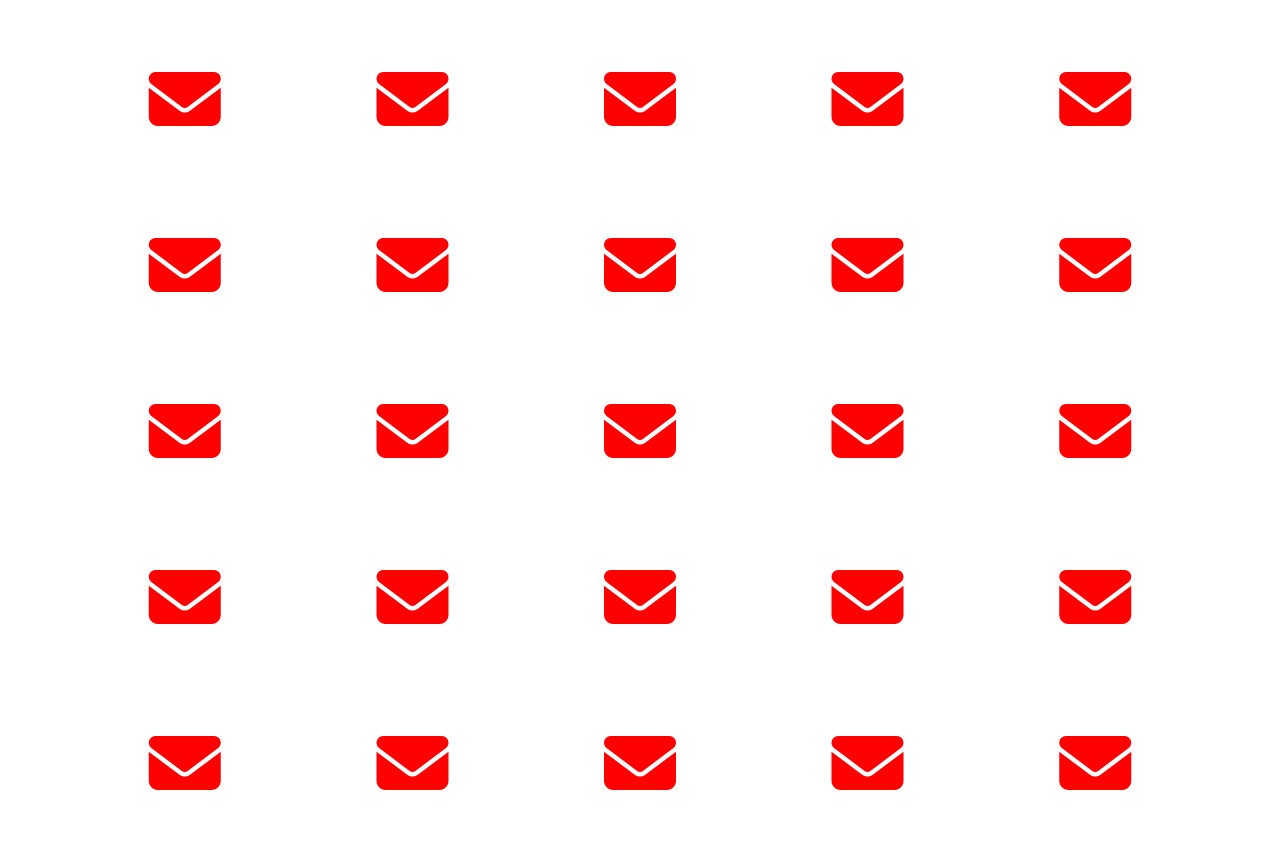
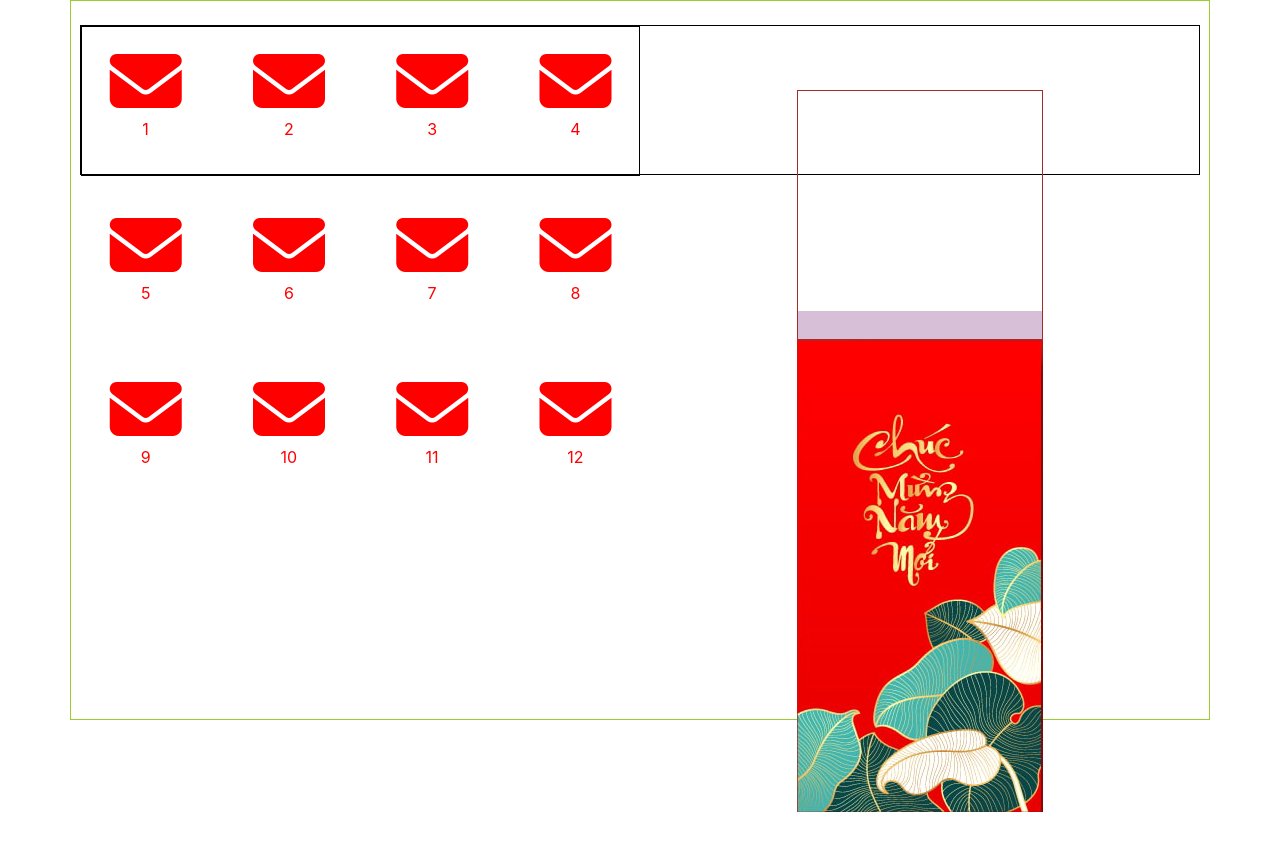
Before and after one commit to sonkun-game/fubookclub, a Nuxt app: page /lucky_money in a window 1280 px wide. Shown: the top 850 px of the page. After the commit the page ends 826 px from the top, so only its background shows below. Built offline with nearby package versions, Linux system fonts and the light colour scheme.

Commit message:
init lucky page

```diff
--- a/assets/css/main.css
+++ b/assets/css/main.css
@@ -48,3 +48,23 @@
 .w-5 {
   width: 5%
 }
+
+/* Not allow drag or select  */
+.not_allow_select {
+  /* not select */
+  -webkit-user-select: none;
+  -khtml-user-select: none;
+  -moz-user-select: none;
+  -o-user-select: none;
+  user-select: none;
+
+  /* not drag */
+  -webkit-user-drag: none;
+  -khtml-user-drag: none;
+  -moz-user-drag: none;
+  -o-user-drag: none;
+}
+
+.hidden {
+  display: none;
+}
--- a/components/Body/BodyLuckyMoney.vue
+++ b/components/Body/BodyLuckyMoney.vue
@@ -2,38 +2,62 @@
 <template>
   <div class="container px-4 py-4">
     <div class="d-grid gap-3">
-      <div class="row gap-3" v-for="(item,index) in 5" :key="index" >
-        <div class="col gap-5">
-          <i class="fa-solid fa-envelope fs-72"></i>
+        <div class="row">
+          <div class="col-sm-6">
+            <div class="row gap-3">
+              <div class="col" v-for="(item) in envelop" :key="item.id">
+                <i class="open_envelop fa-solid fa-envelope fs-72"></i>
+                <p>{{item.id}}</p>
+              </div>
+            </div>
+          </div>
+          <div class="col-sm-6">
+            <div class="envelop-container">
+              <div class="result">
+                <div class="content hidden">
+                  <p> Price : 45,000 VND</p>
+                </div>
+              </div>
+              <div class="money-withdraw" id="money_withdraw">
+                <div class="pull-up" id="pull_up"></div>
+                <ImageBase
+                  custom_class="lucky_money"
+                  alt="LUCKEY_MONEY"
+                  type="other"
+                  name="hundred.jpeg">
+                </ImageBase>
+              </div>
+              <ImageBase
+                custom_class="envelop"
+                alt="ENVELOP"
+                type="other"
+                name="envelop.jpg">
+              </ImageBase>
+            </div>
+          </div>
         </div>
-        <div class="col gap-5">
-          <i class="fa-solid fa-envelope fs-72"></i>
-        </div>
-        <div class="col gap-5">
-          <i class="fa-solid fa-envelope fs-72"></i>
-        </div>
-        <div class="col gap-5">
-          <i class="fa-solid fa-envelope fs-72"></i>
-        </div>
-        <div class="col gap-5">
-          <i class="fa-solid fa-envelope fs-72"></i>
-        </div>
-      </div>
     </div>
   </div>
 </template>
 
 <script>
+import main from '@/mixins/main'
+import ImageBase from '@/components/common/ImageBase.vue'
+
 export default {
+  name: 'bodyluckymoney',
+  components: {
+    ImageBase
+  },
+  mixins: [main],
   data() {
     return {
-      envelop: [
-
-      ]
+      envelop: this.getLuckyMoney(),
     }
   },
   mounted() {
     $(document).ready(function () {
+        var isDraging = false;
         $('.fa-envelope').hover(function () {
             $(this).addClass('fa-envelope-open');
             $(this).removeClass('fa-envelope');
@@ -41,35 +65,97 @@ export default {
             $(this).addClass('fa-envelope');
             $(this).removeClass('fa-envelope-open');
         });
+
+        $('#money_withdraw').mousedown((event) => {
+          isDraging = true
+        })
+
+        $('#money_withdraw').mousemove((event) => {
+          if(isDraging) {
+            $('#pull_up').css('top',event.pageY - 100)
+            $('.lucky_money').css('top',event.pageY + 70)
+            if($('#pull_up').offset().top <= 90) {
+              $('.content').removeClass('hidden')
+            }
+          }
+        })
+
+        $('#money_withdraw').mouseup((event) => {
+          isDraging = false
+          // $('#pull_up').css('top','220px')
+          // $('.lucky_money').css('top','390px')
+          // $('.content').addClass('hidden')
+        })
+
+        $('.open_envelop').click(() => {
+          $('#pull_up').css('top','220px')
+          $('.lucky_money').css('top','390px')
+          $('.content').addClass('hidden')
+        })
     });
-  },
-}
-</script>
-export default {
-  components: {
-    BodyLuckyMoney
   },
 }
 </script>
 
 <style scoped>
+.container {
+  border: 1px yellowgreen solid;
+  height: 90vh;
+}
+.row {
+  border: 1px black solid;
+  height: 150px;
+}
 .col {
-  height: 150px;
+  height: 100%;
   border-radius: 15px;
   display: flex;
   align-items: center;
   justify-content: center;
+  flex-direction: column;
   cursor: pointer;
   color: red;
-  /* background-color: yellow; */
 }
-
-/* \f2b6 \f0e0 */
-/* col envelop close and open */
 .col .fa-envelope {
   display: block;
 }
-.col:hover {
-  /* background-color: chartreuse; */
+
+.result {
+  height: 50px;
+}
+.money-withdraw {
+  position: relative;
+  width: 246px;
+  height: 250px;
+  margin: auto;
+  border: 1px brown solid;
+  overflow: hidden;
+}
+.envelop-container {
+  display: flex;
+  flex-direction: column;
+  padding: 14px;
+  justify-content: flex-end;
+  text-align: center;
+}
+.pull-up {
+  width: 244px;
+  height: 30px;
+  background-color: thistle;
+  position: absolute;
+  top: 220px;
+  cursor: pointer;
+}
+.lucky_money {
+  width: 500px;
+  transform: rotate(90deg);
+  position: relative;
+  left: -127px;
+  top: 390px;
+  cursor: pointer;
+}
+.envelop {
+  margin: auto;
+  z-index: 999;
 }
 </style>
--- a/components/common/ImageBase.vue
+++ b/components/common/ImageBase.vue
@@ -1,5 +1,5 @@
 <template>
-  <img :class="custom_class" :src="LogoData" :alt="AltData" />
+  <img :class="getCustomClass" :src="LogoData" :alt="AltData" />
 </template>
 
 <script>
@@ -9,13 +9,19 @@ export default {
   data() {
     return {
       AltData: this.alt,
-      LogoData: require('@/assets/img/' + this.type + '/' + this.name)
+      LogoData: require('@/assets/img/' + this.type + '/' + this.name),
+      CustomClass: this.custom_class,
+      NotAllowSelectDrag: this.not_allow_select_drag
     }
   },
   props: {
     custom_class: {
       type: String,
       default: ''
+    },
+    not_allow_select_drag: {
+      type: Boolean,
+      default: true
     },
     name: {
       type: String,
@@ -29,6 +35,12 @@ export default {
       type: String,
       default: 'No Image'
     }
+  },
+  computed: {
+    getCustomClass() {
+      if(this.NotAllowSelectDrag) return this.CustomClass + ' not_allow_select'
+      return this.CustomClass
+    }
   }
 }
 </script>
--- a/mixins/main.js
+++ b/mixins/main.js
@@ -1,12 +1,81 @@
 const main = {
   methods: {
-    global_test: () => {
-      console.log('test mixins')
+    getLuckyMoney: () => {
+      return [
+        {
+          id: 1,
+          value: "120000",
+          praise: "",
+          rank: "",
+        },
+        {
+          id: 2,
+          value: "350000",
+          praise: "",
+          rank: "",
+        },
+        {
+          id: 3,
+          value: "350000",
+          praise: "",
+          rank: "",
+        },
+        {
+          id: 4,
+          value: "350000",
+          praise: "",
+          rank: "",
+        },
+        {
+          id: 5,
+          value: "350000",
+          praise: "",
+          rank: "",
+        },
+        {
+          id: 6,
+          value: "350000",
+          praise: "",
+          rank: "",
+        },
+        {
+          id: 7,
+          value: "350000",
+          praise: "",
+          rank: "",
+        },
+        {
+          id: 8,
+          value: "350000",
+          praise: "",
+          rank: "",
+        },
+        {
+          id: 9,
+          value: "350000",
+          praise: "",
+          rank: "",
+        },
+        {
+          id: 10,
+          value: "350000",
+          praise: "",
+          rank: "",
+        },
+        {
+          id: 11,
+          value: "350000",
+          praise: "",
+          rank: "",
+        },
+        {
+          id: 12,
+          value: "350000",
+          praise: "",
+          rank: "",
+        },
+      ];
     },
-    global_img: (image_name, type = 'other') => {
-      return '@/assets/img/' + type + '/' + image_name;
-    }
-
   },
-}
-export default main
+};
+export default main;
```
Also changed, not shown: assets/img/other/envelop.jpg (added), assets/img/other/hundred.jpeg (added).
